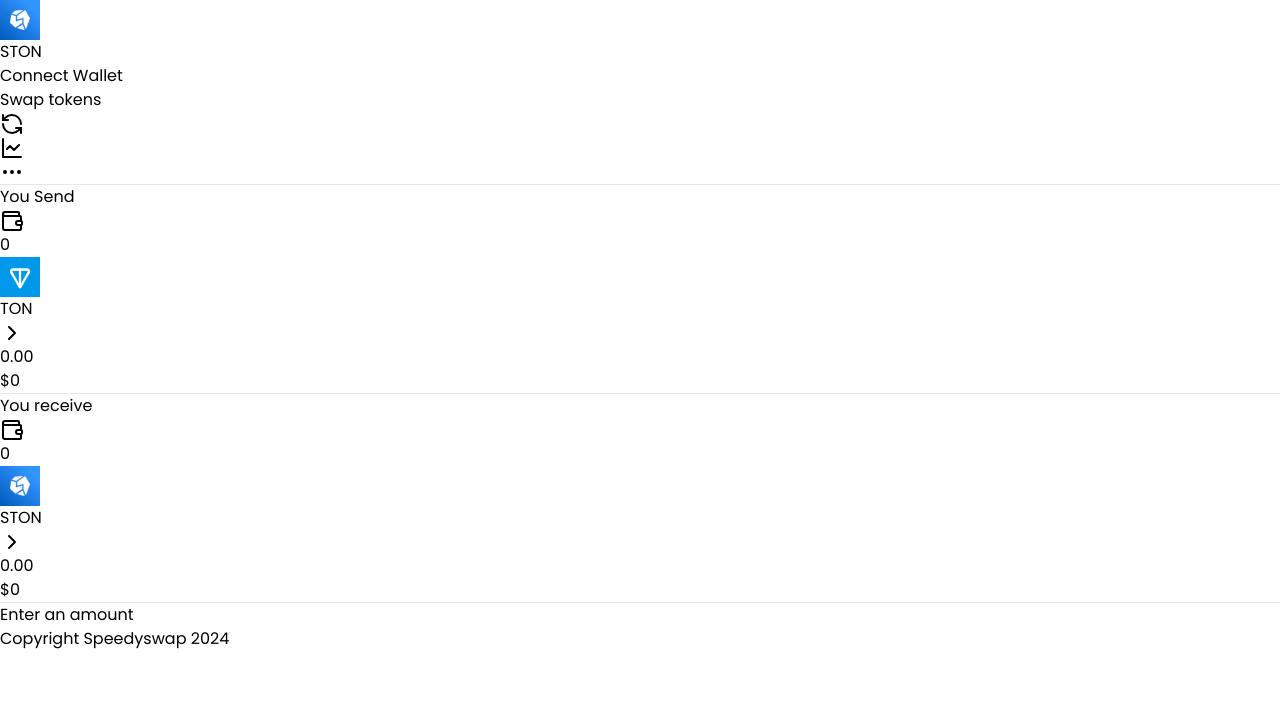
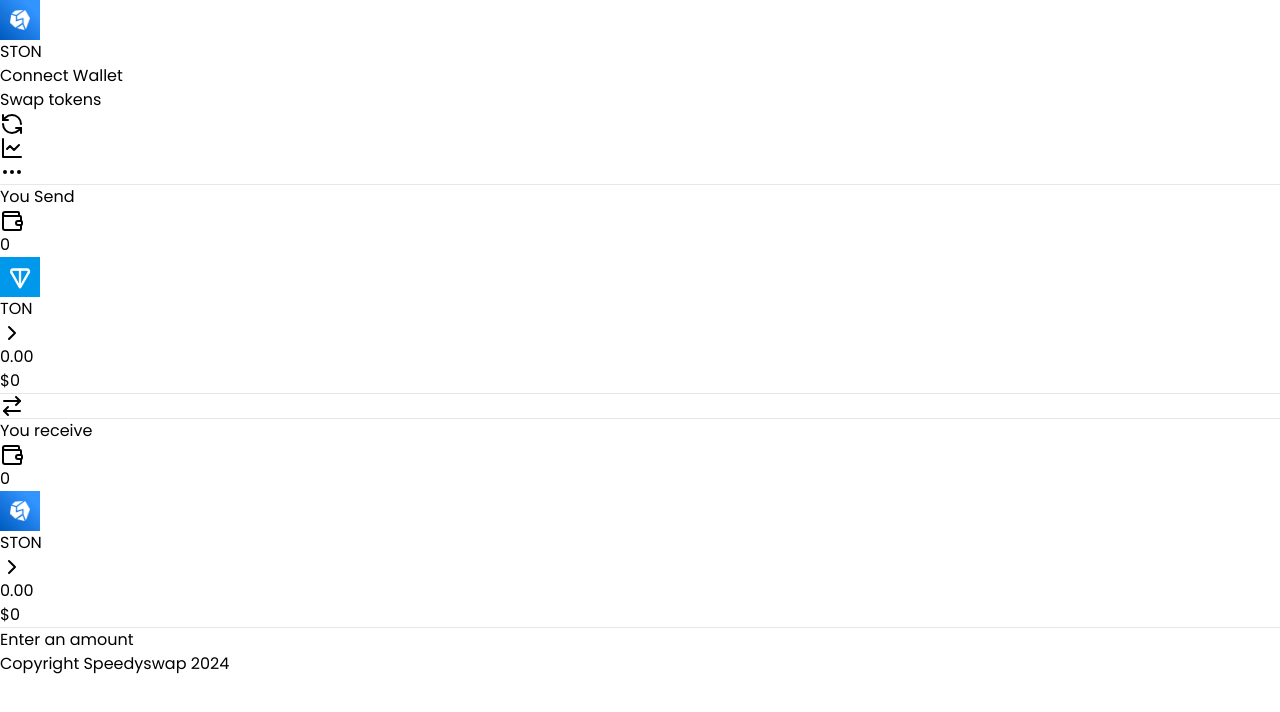
Before and after one commit to oyenolaphilipinc/ton-app, a React (Vite) app: page / in a window 1280 px wide. Shown: the top 712 px of the page. Built offline with nearby package versions, Linux system fonts and the light colour scheme.

Commit message:
Fixed somethings

```diff
--- a/src/Header.jsx
+++ b/src/Header.jsx
@@ -26,7 +26,14 @@ const Header = () => {
                 <h1 className="flex text-gray-800 hover:text-[#0680fb] cursor-pointer"><img src={"/tons.png"} width={40} height={40} className="rounded-full mr-1" /><span className="mt-1 text-3xl">TON</span><ChevronRight className="mt-2" /></h1>
                 <h1 className="text-3xl text-gray-400 mr-1">0.00</h1>
             </div>
-            <p className="text-right mr-1 text-gray-500 pb-4 md:pb-8">$0</p><hr/>
+            <p className="text-right mr-1 text-gray-500 pb-4 md:pb-8">$0</p>
+            <div className="flex items-center">
+      <hr className="flex-1 border-1 border-gray-300" />
+      <div className="mx-4 border px-1 py-1 rounded-full">
+        <ArrowRightLeft className="text-[#0680fb]" />
+      </div>
+      <hr className="flex-1 border-1 border-gray-300" />
+    </div>
             <div className="pt-8 md:pt-12">
             <div className="flex justify-between">
             <p className="font-lighter ml-2 text-gray-700">You receive</p>
```
